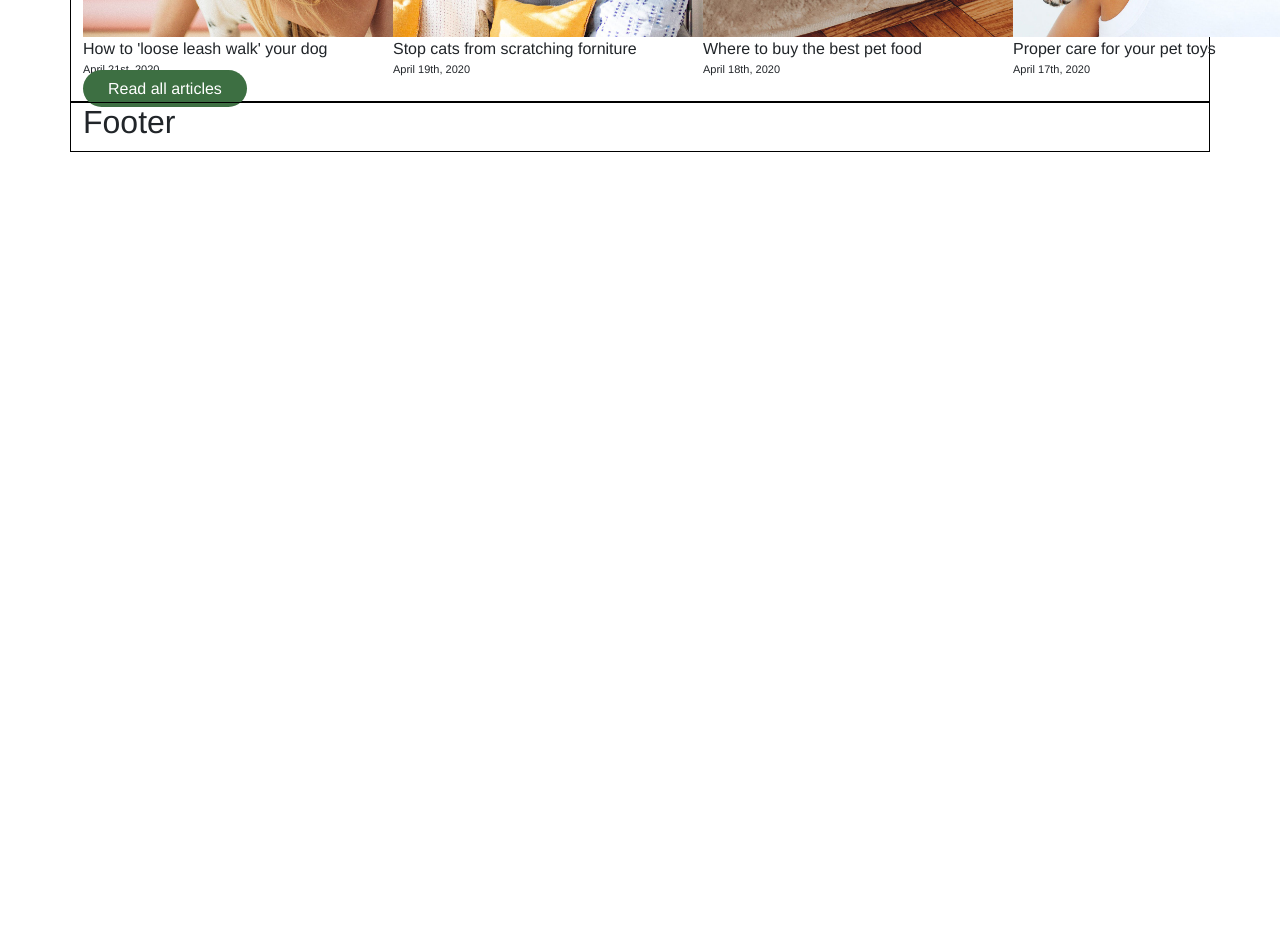
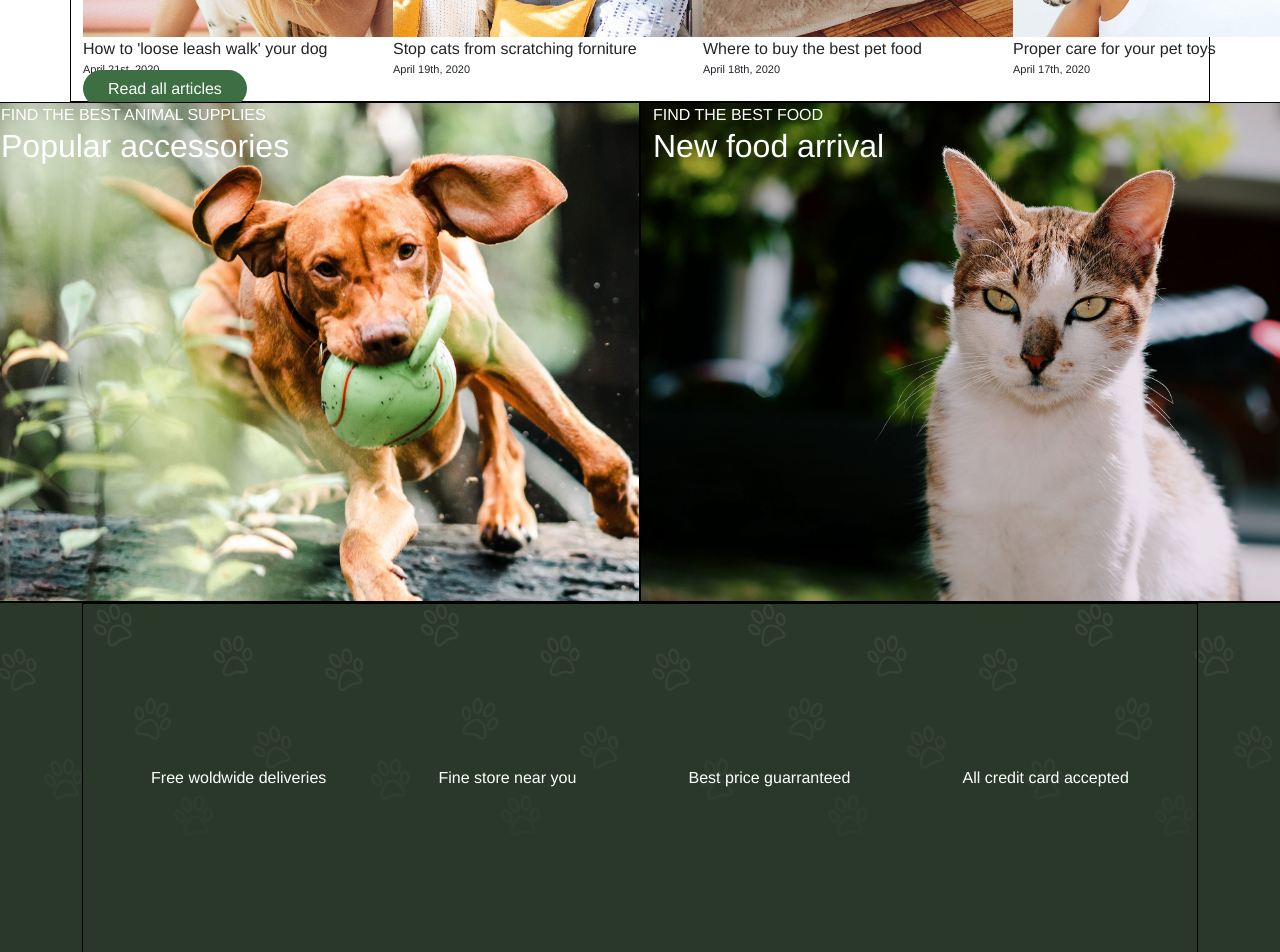
Before and after one commit to Vincedinardo21/proj-html-vuejs, a Vue app: page / in a window 1280 px wide. Shown: the part 4000-4952 px from the top of the page. Before the commit the page ends 4152 px from the top, so only its background shows below. Built offline with nearby package versions, Linux system fonts and the light colour scheme.

Commit message:
Accessories section

```diff
--- a/src/App.vue
+++ b/src/App.vue
@@ -15,7 +15,7 @@
         <!-- Get tips -->
         <GetTips/>
         <!-- Accessories -->
-
+        <PopularAccessories/>
         <!-- New products arrivals -->
 
       </main>
@@ -33,6 +33,7 @@ import BrowseBy from './components/BrowseBy.vue'
 import UserTestimonials from './components/UserTestimonials.vue'
 import OurNewsletter from './components/OurNewsletter.vue'
 import GetTips from './components/GetTips.vue'
+import PopularAccessories from './components/PopularAccessories.vue'
 
 
 export default {
@@ -44,7 +45,8 @@ export default {
     BrowseBy,
     UserTestimonials,
     OurNewsletter,
-    GetTips
+    GetTips,
+    PopularAccessories
 }
 }
 </script>
--- /dev/null
+++ b/src/components/PopularAccessories.vue
@@ -0,0 +1,65 @@
+<template>
+    <section>
+        <div class="row">
+            <div class="col-6 img-container-L">
+                <div>FIND THE BEST ANIMAL SUPPLIES</div>
+                <h2>Popular accessories</h2>
+            </div>
+            <div class="col-6 img-container-R">
+                <div>FIND THE BEST FOOD</div>
+                <h2>New food arrival</h2>
+            </div>
+        </div>
+
+        <div class="row">
+            <div class="col-12 banner">
+                <div class="container">
+                    <div class="row">
+                        <div class="col-12 icon-container">
+                            <div>Free woldwide deliveries</div>
+                            <div>Fine store near you</div>
+                            <div>Best price guarranteed</div>
+                            <div>All credit card accepted</div>
+                        </div>
+                    </div>
+                </div>
+            </div>
+        </div>
+    </section>
+</template>
+
+<script>
+export default {
+  name: 'PopularAccessories',
+
+}
+</script>
+
+<!-- Add "scoped" attribute to limit CSS to this component only -->
+<style scoped lang="scss">
+    .img-container-L, .img-container-R {
+        background-size: cover;
+        height: 500px;
+        color: white;
+    }
+    .img-container-L{
+        background-image: url("../assets/img/banner-8-2x.jpg");
+    }
+    .img-container-R{
+        background-image: url("../assets/img/banner-9-2x.jpg");
+    }
+
+    .banner {
+        background-image: url("../assets/img/bg-transparent-3.png");
+        background-color: #2a382a;
+        background-repeat: repeat-x;
+        color: white;
+    }
+
+    .icon-container{
+        height: 350px;
+        display: flex;
+        justify-content: space-around;
+        align-items: center;
+    }
+</style>
```
Also changed, not shown: src/assets/img/banner-8-2x.jpg (added), src/assets/img/banner-9-2x.jpg (added).
